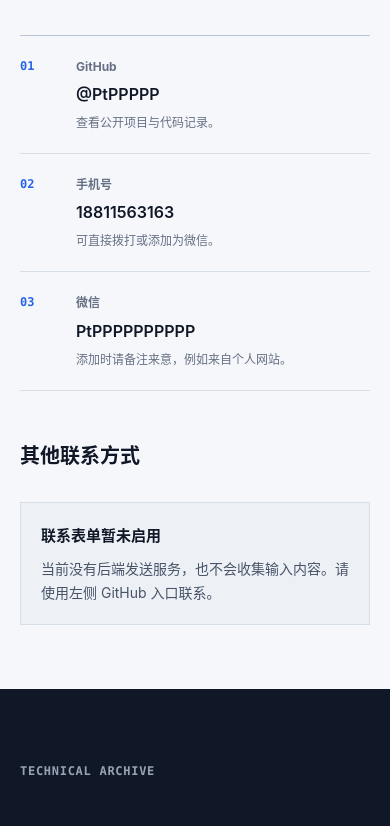
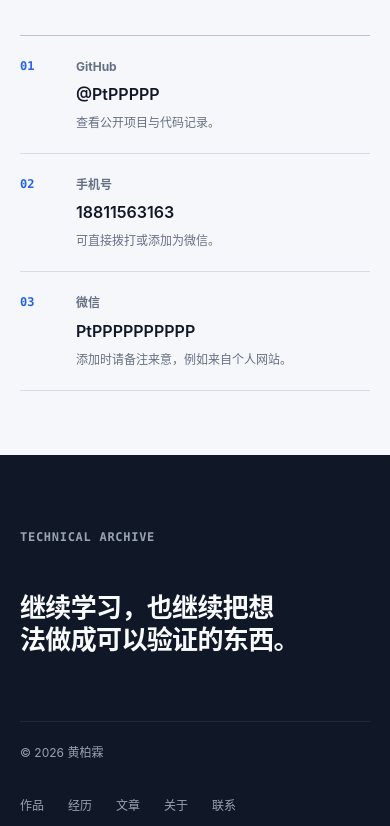
Before and after one commit to PtPPPPP/PtP, a Next.js app: page /contact in a window 390 px wide. Shown: the part 512-1338 px from the top of the page. Built offline with nearby package versions, Linux system fonts and the light colour scheme; no server answers.

Commit message:
refactor(contact): remove secondary contact form section

```diff
--- a/src/app/contact/page.tsx
+++ b/src/app/contact/page.tsx
@@ -1,5 +1,4 @@
 import type { Metadata } from "next";
-import { ContactForm } from "@/components/contact-form";
 import { ContactLinks } from "@/components/contact-links";
 import { Container } from "@/components/container";
 import { PageIntro } from "@/components/page-intro";
@@ -25,10 +24,6 @@ export default function ContactPage() {
           <h2>公开联系方式</h2>
           <ContactLinks />
         </div>
-        <div>
-          <h2>其他联系方式</h2>
-          <ContactForm />
-        </div>
       </div>
     </Container>
   );
--- a/src/app/globals.css
+++ b/src/app/globals.css
@@ -1722,7 +1722,7 @@ h3 {
 
 .contact-page__grid {
   display: grid;
-  grid-template-columns: 0.8fr 1.2fr;
+  grid-template-columns: 1fr;
   gap: clamp(3rem, 8vw, 7rem);
   padding-top: 1.25rem;
   border-top: 1px solid var(--color-border-strong);
@@ -2085,10 +2085,6 @@ h3 {
   .about-section {
     gap: 1.25rem;
   }
-
-  .contact-page__grid {
-    grid-template-columns: 1fr;
-  }
 }
 
 @media (max-width: 520px) {
```
